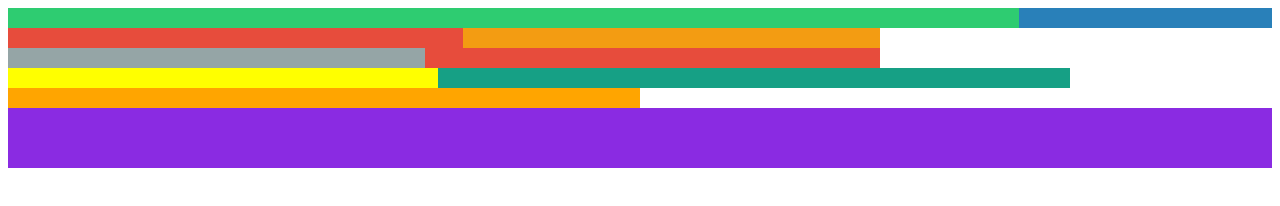
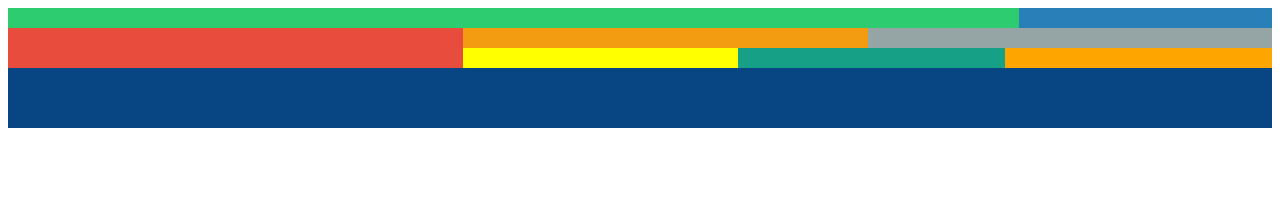
Before and after one commit to andreeavillatte/Exercice6HTML, a plain HTML site: page index.html in a window 1280 px wide. Drawn offline with Linux system fonts and the light colour scheme.

Commit message:
apres corrections

```diff
--- a/index.html
+++ b/index.html
@@ -6,16 +6,17 @@
   <title>Couleur</title>
 </head>
 <body>
-    <div id="conteneur">
+    <div id="conteneur1">
       <div class="vert"></div>
       <div class="bleu"></div>
       <div class="rouge"></div>
-      <div class="orangeclair"></div>
-      <div class="gris"></div>
-      <div class="rouge"></div>
-      <div class="jeune"></div>
-      <div class="vertfonce"></div>
-      <div class="orangefonce"></div>
+      <div id="conteneur2">
+        <div class="orangeclair"></div>
+        <div class="gris"></div>
+        <div class="jeune"></div>
+        <div class="vertfonce"></div>
+        <div class="orangefonce"></div>
+      </div>
       <div class="bleufonce"></div>
     </div>
 </body>
--- a/style.css
+++ b/style.css
@@ -1,8 +1,12 @@
-#conteneur{
+#conteneur1{
     display: flex;
     flex-wrap: wrap;
-    }
-
+}
+#conteneur2{
+    display: flex;
+    flex-wrap: wrap;
+    width: 64%;
+}
 .vert {
     width: 80%;
     height: 20px;
@@ -15,16 +19,16 @@
 }
 .rouge {
     width: 36%;
-    height: 20px;
+    height: 40px;
     background-color: #E74C3C;
 }
 .orangeclair {
-    width: 33%;
+    width: 50%;
     height: 20px;
     background-color: #F39C12;
 }
 .gris {
-    width: 33%;
+    width: 50%;
     height: 20px;
     background-color: #95A5A6;
 }
@@ -34,17 +38,17 @@
     background-color: yellow;
 }
 .vertfonce {
-    width: 50%;
+    width: 33%;
     height: 20px;
     background-color: #16A085;
 }
 .orangefonce {
-    width: 50%;
+    width: 33%;
     height: 20px;
     background-color: orange;
 }
 .bleufonce {
     width: 100%;
     height: 60px;
-    background-color: blueviolet;
+    background-color: rgb(7, 69, 131);
 }
```
